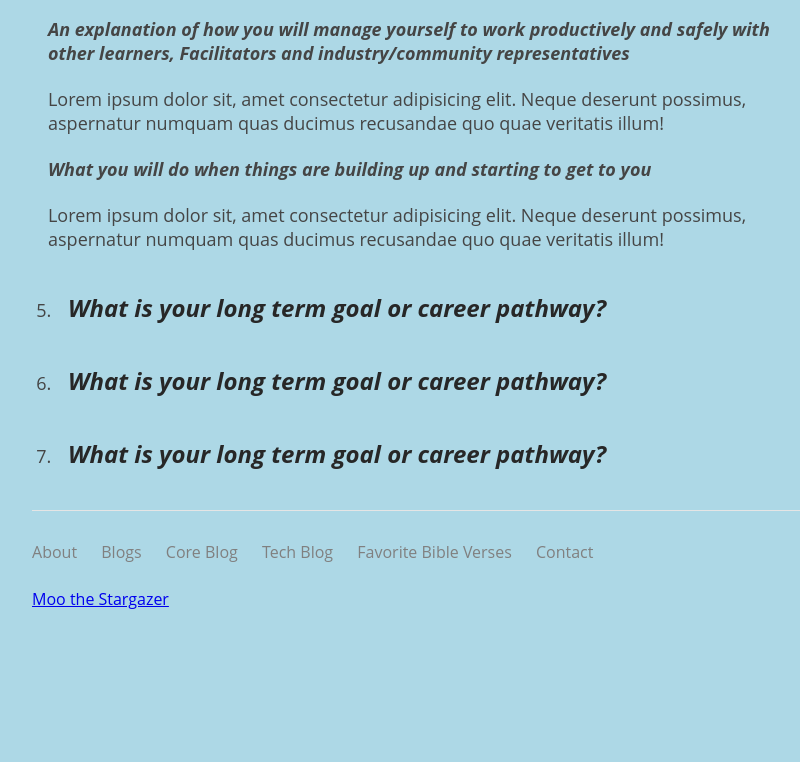
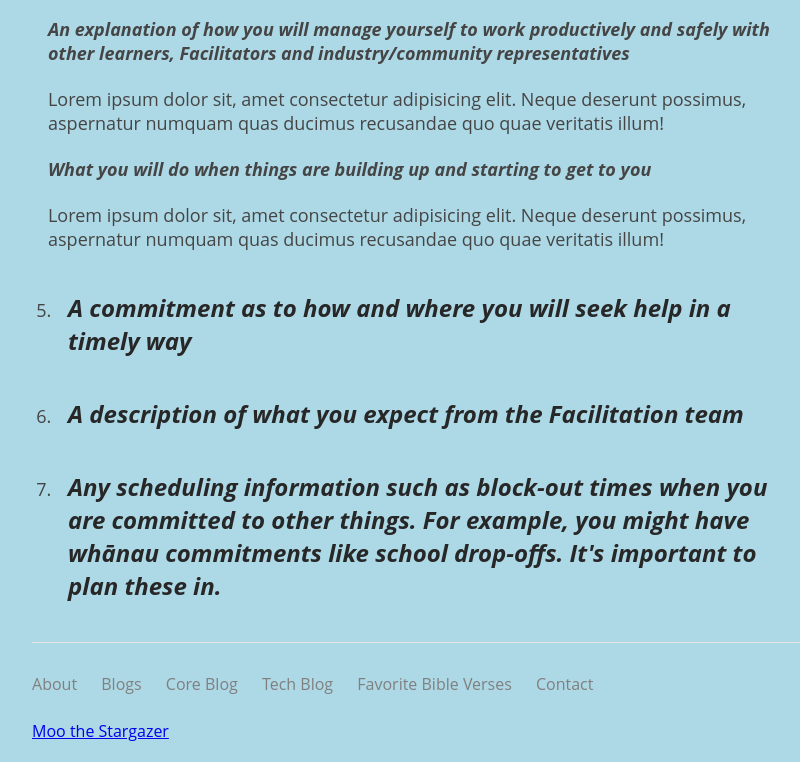
Before and after one commit to moo-kusay/moo-kusay.github.io, a plain HTML site: page blog/learning-plan.html in a window 1280 px wide. Shown: the part 638-1400 px from the top of the page, without its empty margins (213-1013 px from the left). Before the commit the page ends 1268 px from the top, so only its background shows below. Drawn offline with Linux system fonts and the light colour scheme.

Commit message:
initial learning plan-2

```diff
--- a/blog/learning-plan.html
+++ b/blog/learning-plan.html
@@ -58,9 +58,9 @@
 
       <p><i><strong>What you will do when things are building up and starting to get to you</strong> </i></p>
       <p>Lorem ipsum dolor sit, amet consectetur adipisicing elit. Neque deserunt possimus, aspernatur numquam quas ducimus recusandae quo quae veritatis illum!</p>
-      <li><h3><i>What is your long term goal or career pathway?</i></h3></li>
-      <li><h3><i>What is your long term goal or career pathway?</i></h3></li>
-      <li><h3><i>What is your long term goal or career pathway?</i></h3></li>
+      <li><h3><i>A commitment as to how and where you will seek help in a timely way</i></h3></li>
+      <li><h3><i>A description of what you expect from the Facilitation team</i></h3></li>
+      <li><h3><i>Any scheduling information such as block-out times when you are committed to other things. For example, you might have whānau commitments like school drop-offs. It's important to plan these in.</i></h3></li>
     </ol>
 
 
```
